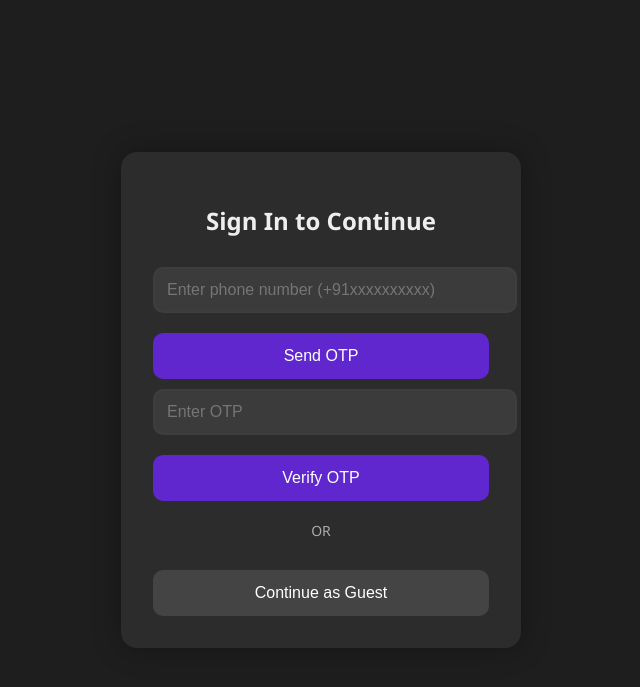
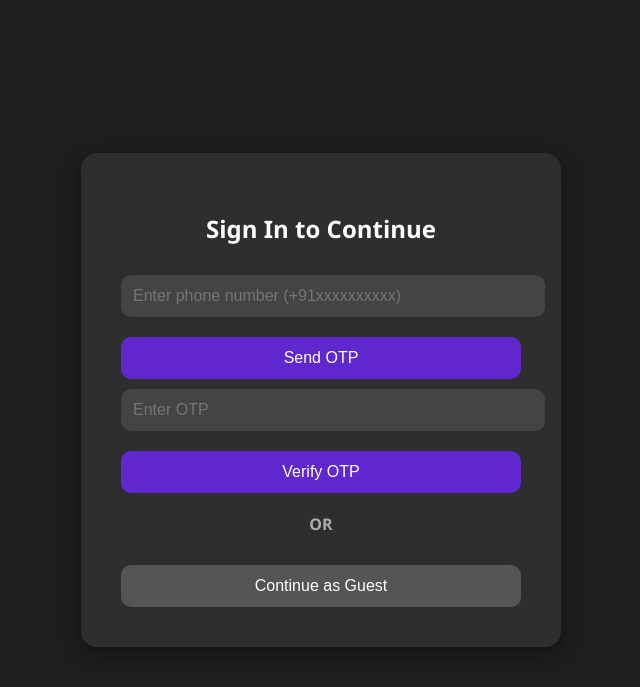
Before and after one commit to Pro1609/healthcare, a Flask app: page /login in a window 1280 px wide. Shown: the top 687 px of the page, without its empty margins (319-959 px from the left). Run offline with Flask 3, Linux system fonts and the light colour scheme.

Commit message:
Update login.css

```diff
--- a/static/css/login.css
+++ b/static/css/login.css
@@ -1,58 +1,50 @@
-/* Base Layout */
 body {
+  margin: 0;
   font-family: 'Segoe UI', sans-serif;
   background-color: #1e1e1e;
-  margin: 0;
-  padding: 0;
-  color: #fff;
+  color: white;
   display: flex;
+  align-items: center;
   justify-content: center;
-  align-items: center;
   height: 100vh;
   overflow-x: hidden;
 }
 
 .login-container {
-  background-color: #2c2c2c;
-  padding: 32px;
+  background-color: #2e2e2e;
+  padding: 40px;
   border-radius: 16px;
-  box-shadow: 0 0 30px rgba(0, 0, 0, 0.3);
+  box-shadow: 0 6px 18px rgba(0, 0, 0, 0.4);
   width: 90%;
   max-width: 400px;
   text-align: center;
-  box-sizing: border-box;
+  transition: all 0.3s ease;
 }
 
-/* Headline */
 h2 {
   margin-bottom: 20px;
-  font-weight: 600;
-  color: #eee;
 }
 
-/* Inputs */
 input[type="tel"],
 input[type="text"] {
   width: 100%;
-  padding: 14px;
+  padding: 12px;
   margin: 10px 0;
   border: none;
   border-radius: 10px;
   font-size: 16px;
-  background: #3b3b3b;
-  color: #fff;
-  box-shadow: inset 0 0 4px rgba(255, 255, 255, 0.05);
+  background-color: #444;
+  color: white;
 }
 
-/* Buttons */
 button {
   background-color: #5f27cd;
   color: white;
   border: none;
-  padding: 14px;
+  padding: 12px;
   width: 100%;
+  margin-top: 10px;
   font-size: 16px;
-  margin-top: 10px;
   border-radius: 10px;
   cursor: pointer;
   transition: background 0.3s ease;
@@ -64,32 +56,25 @@ button:hover {
 
 .separator {
   margin: 20px 0;
-  font-size: 14px;
+  font-weight: bold;
   opacity: 0.6;
 }
 
-/* Guest Button */
 .guest-btn {
-  background-color: #444;
+  background-color: #555;
 }
 
 .guest-btn:hover {
-  background-color: #666;
+  background-color: #777;
 }
 
-/* 📱 Mobile Friendly */
 @media screen and (max-width: 480px) {
   .login-container {
-    padding: 25px;
+    padding: 30px 20px;
     width: 95%;
   }
 
   input, button {
     font-size: 15px;
-    padding: 12px;
-  }
-
-  h2 {
-    font-size: 20px;
   }
 }
```
